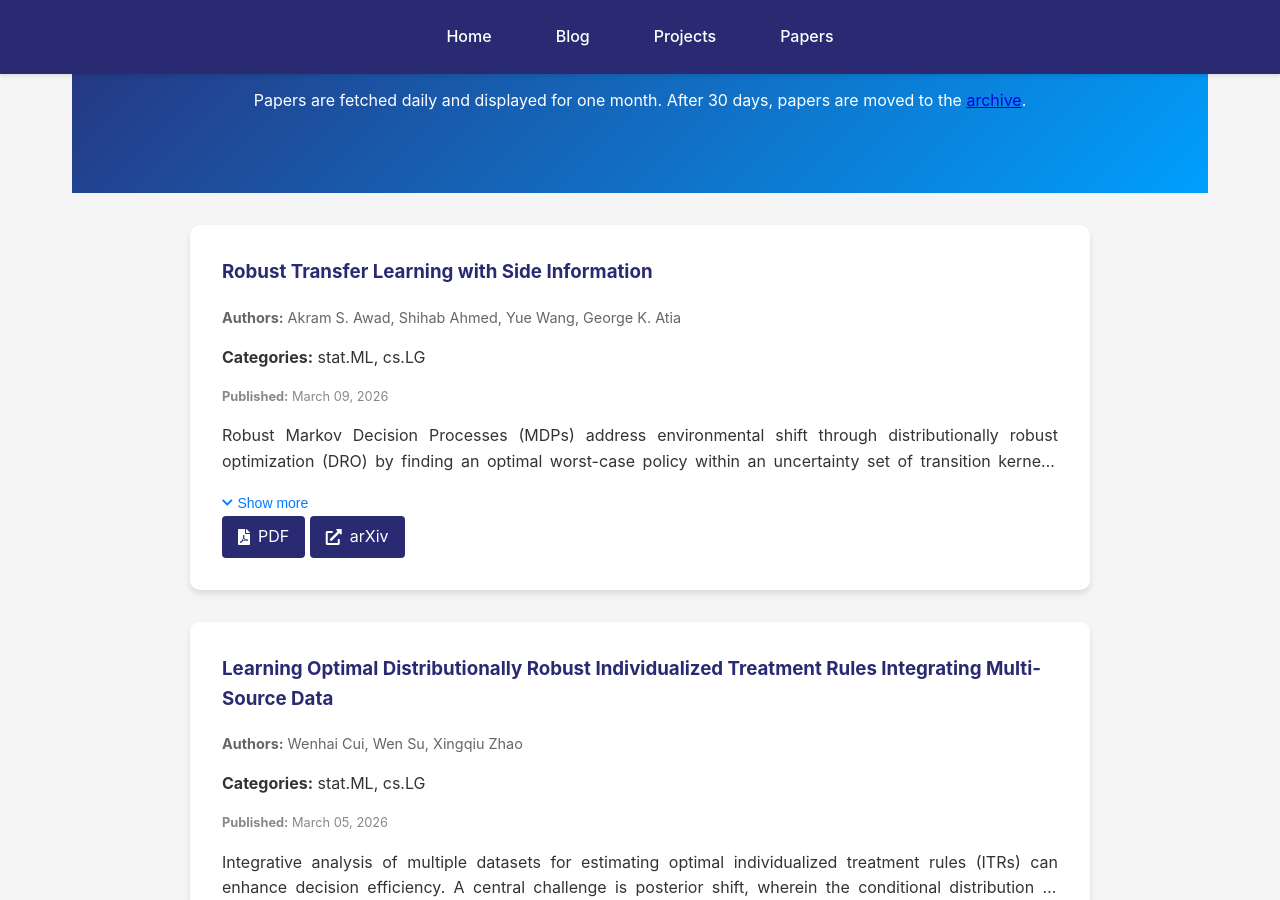
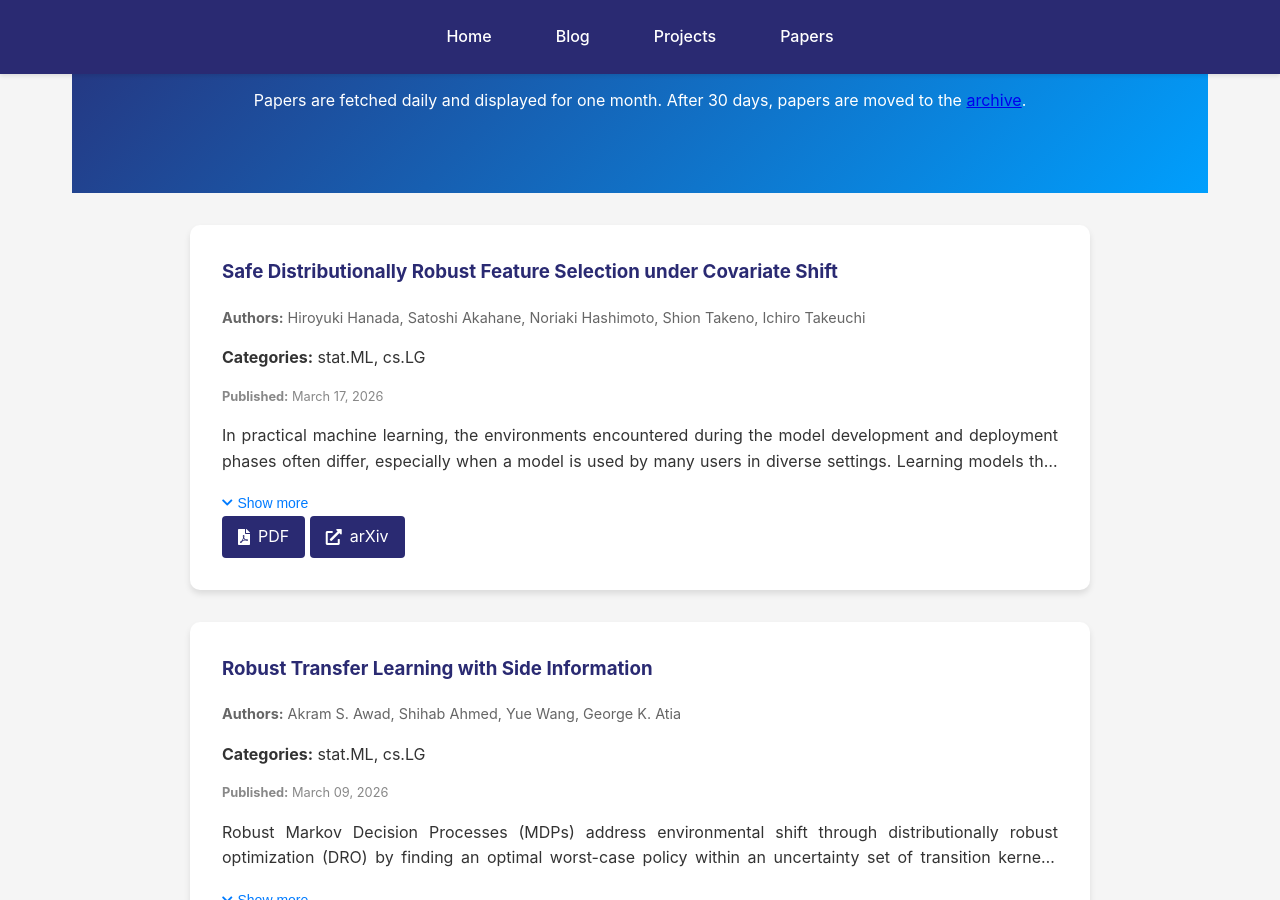
Before and after one commit to kyZhan2002/mypage, a Jekyll site: the page built from papers/index.html, in a window 1280 px wide and 900 px high, scrolled down 304 px. Built offline with Jekyll 4.4.1, drawn with Linux system fonts in a browser that asks for light colours.

Commit message:
Update arXiv papers

```diff
--- a/_data/arxiv_cache.json
+++ b/_data/arxiv_cache.json
@@ -1,6 +1,27 @@
 {
-  "last_fetch_timestamp": 1773712957,
+  "last_fetch_timestamp": 1773799593,
   "papers": [
+    {
+      "arxiv_id": "2603.16062",
+      "title": "Safe Distributionally Robust Feature Selection under Covariate Shift",
+      "authors": [
+        "Hiroyuki Hanada",
+        "Satoshi Akahane",
+        "Noriaki Hashimoto",
+        "Shion Takeno",
+        "Ichiro Takeuchi"
+      ],
+      "abstract": "In practical machine learning, the environments encountered during the model development and deployment phases often differ, especially when a model is used by many users in diverse settings. Learning models that maintain reliable performance across plausible deployment environments is known as distributionally robust (DR) learning. In this work, we study the problem of distributionally robust feature selection (DRFS), with a particular focus on sparse sensing applications motivated by industrial needs. In practical multi-sensor systems, a shared subset of sensors is typically selected prior to deployment based on performance evaluations using many available sensors. At deployment, individual users may further adapt or fine-tune models to their specific environments. When deployment environments differ from those anticipated during development, this strategy can result in systems lacking sensors required for optimal performance. To address this issue, we propose safe-DRFS, a novel approach that extends safe screening from conventional sparse modeling settings to a DR setting under covariate shift. Our method identifies a feature subset that encompasses all subsets that may become optimal across a specified range of input distribution shifts, with finite-sample theoretical guarantees of no false feature elimination.",
+      "published": "March 17, 2026",
+      "published_raw": "2026-03-17T02:11:37Z",
+      "categories": [
+        "stat.ML",
+        "cs.LG"
+      ],
+      "pdf_link": "https://arxiv.org/pdf/2603.16062v1",
+      "arxiv_url": "https://arxiv.org/abs/2603.16062v1",
+      "added_timestamp": 1773799593
+    },
     {
       "arxiv_id": "2603.07921",
       "title": "Robust Transfer Learning with Side Information",
```
